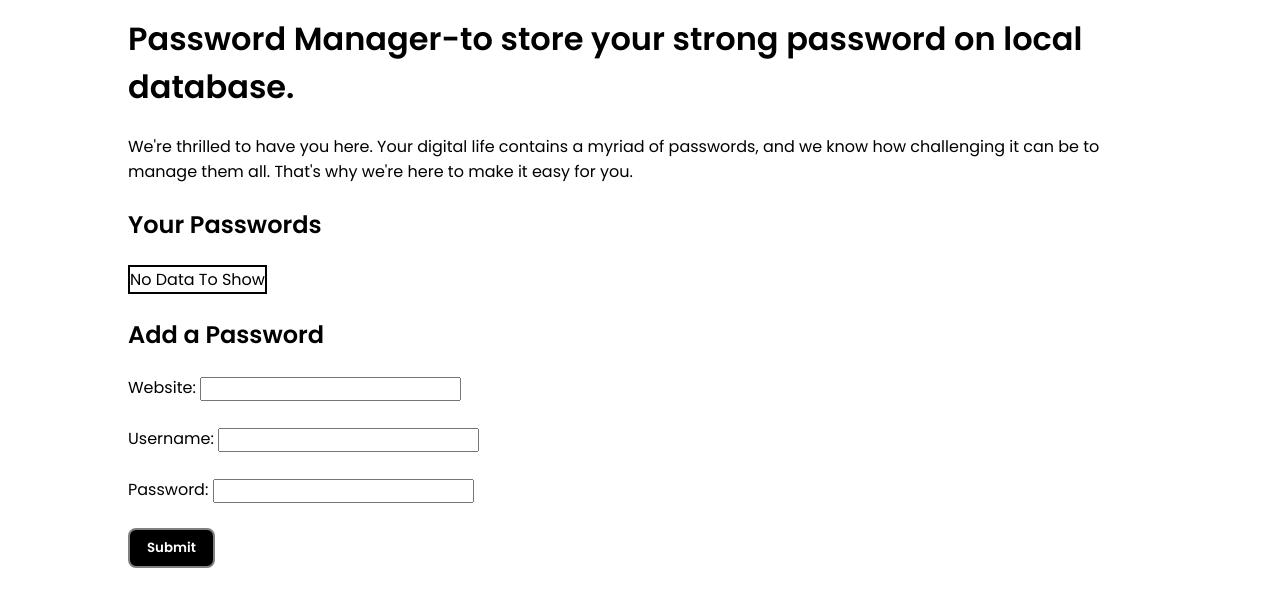
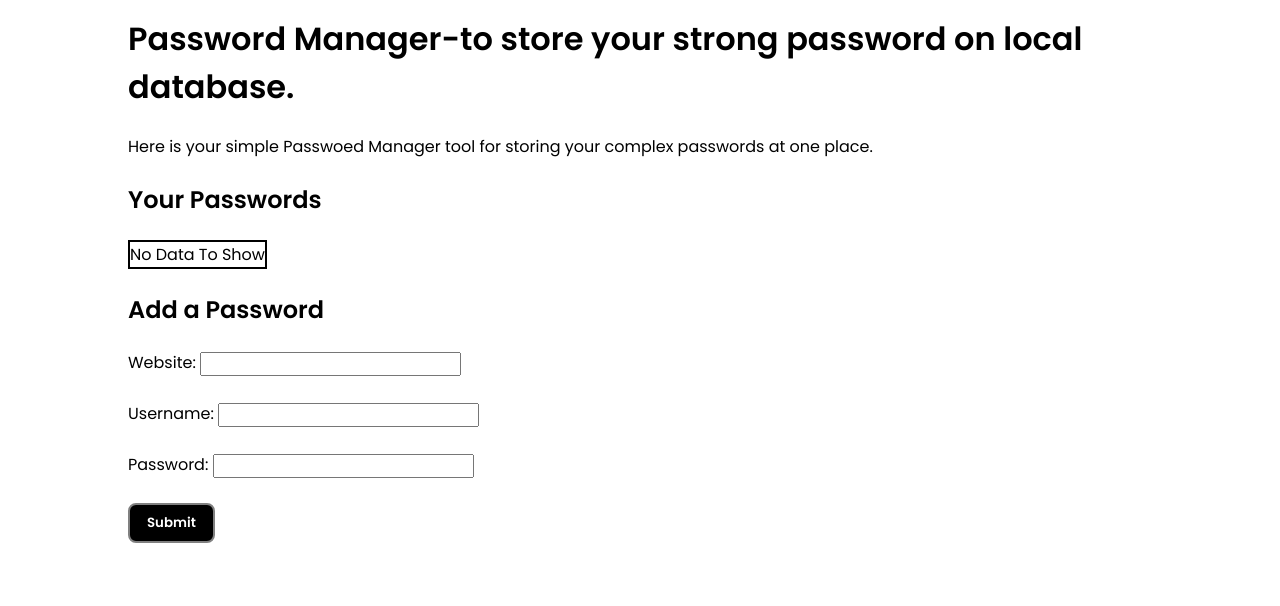
Before and after one commit to ATUL-KUMAR-SAW/SIMPLE-PASSWORD-MANAGER, a plain HTML site: page index.html in a window 1280 px wide. Shown: the part 70-676 px from the top of the page. Drawn offline with Linux system fonts and the light colour scheme.

Commit message:
Update index.html

```diff
--- a/index.html
+++ b/index.html
@@ -1,4 +1,3 @@
-
 <!DOCTYPE html>
 <html lang="en">
 
@@ -20,8 +19,7 @@
     </nav>
     <div class="container">
         <h1>Password Manager-to store your strong password on local database.</h1>
-        <p>We're thrilled to have you here. Your digital life contains a myriad of passwords, and we know how
-            challenging it can be to manage them all. That's why we're here to make it easy for you.</p>
+        <p>Here is your simple Passwoed Manager tool for storing your complex passwords at one place.</p>
         <h2>Your Passwords <span id="alert">(Copied!)</span></h2>
         <table>
             <tr>
```
